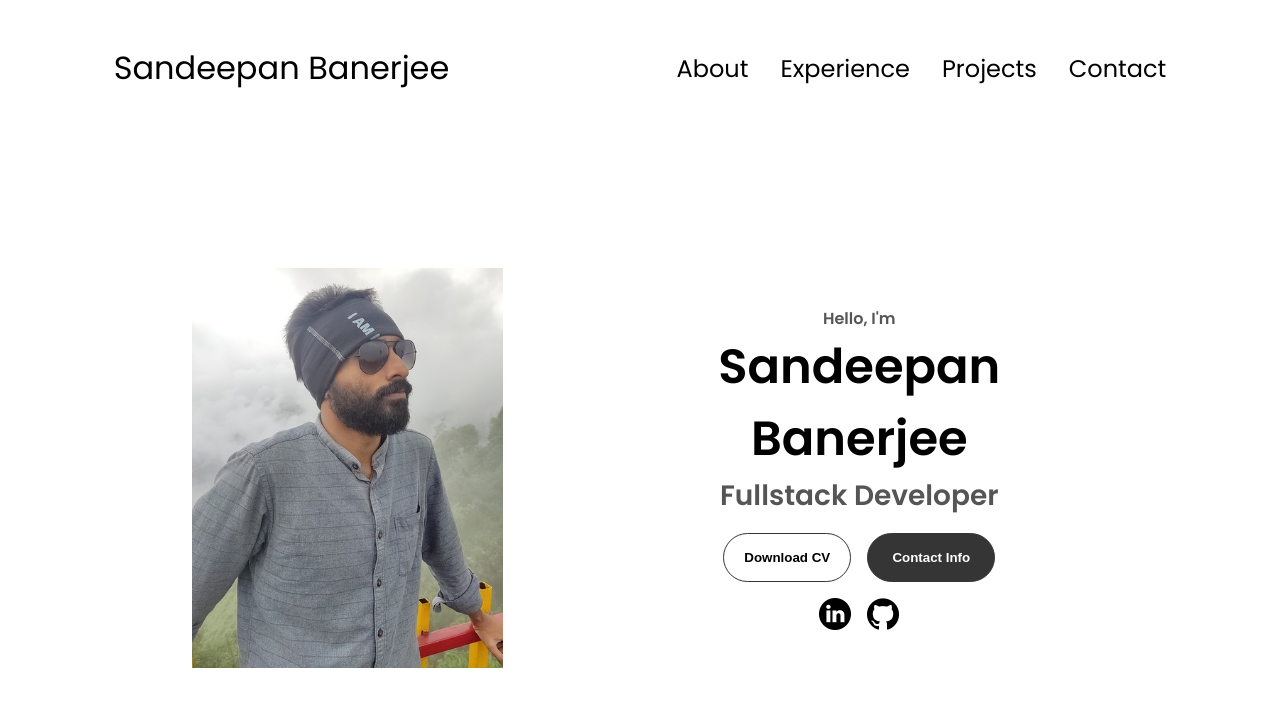
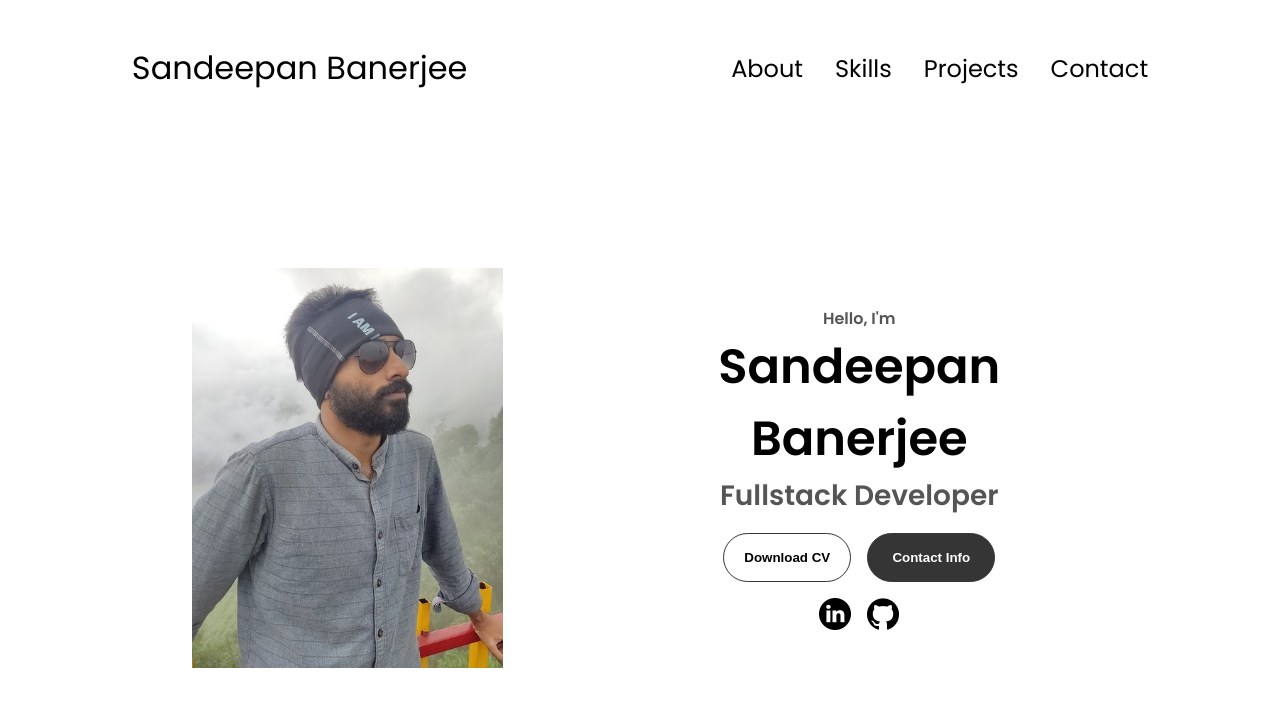
Before and after one commit to s-banerjee94/my-portfolio-angular, an Angular app: page / in a window 1280 px wide. Shown: the top 706 px of the page. Built offline with nearby package versions, Linux system fonts and the light colour scheme.

Commit message:
Modefied the navbar component for skills links

```diff
--- a/src/app/navbar/navbar.component.html
+++ b/src/app/navbar/navbar.component.html
@@ -3,7 +3,7 @@
     <div>
         <ul class="nav-links">
             <li><a href="about">About</a></li>
-            <li><a href="experience">Experience</a></li>
+            <li><a href="skills">Skills</a></li>
             <li><a href="projects">Projects</a></li>
             <li><a href="contact">Contact</a></li>
         </ul>
```
